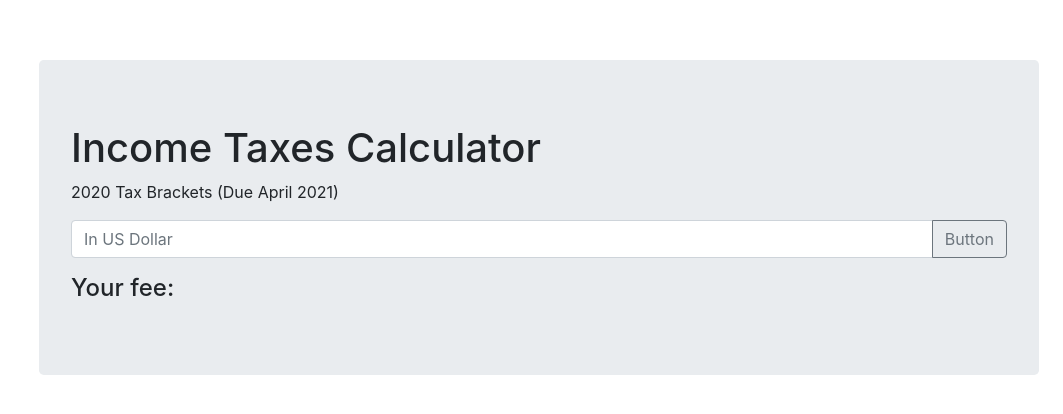
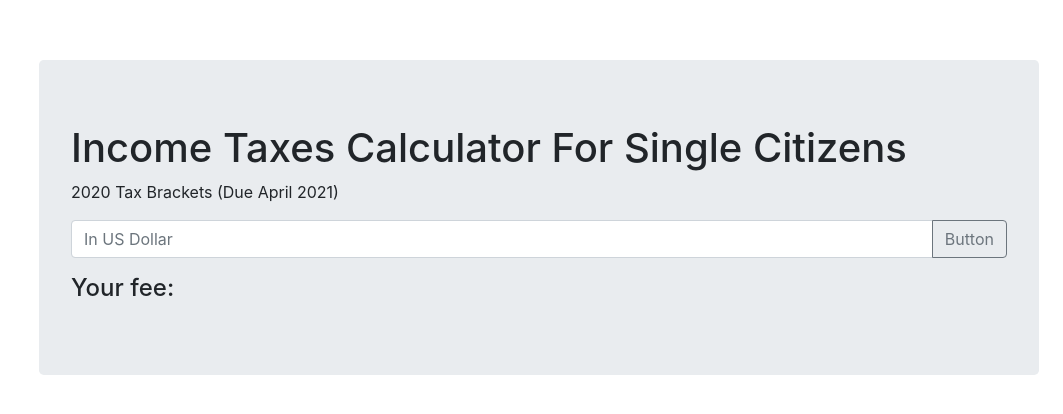
Before and after one commit to qparmacevt/Federal-Income-Tax--A.1, a plain HTML site: page index.html in a window 1280 px wide. Shown: the part 180-594 px from the top of the page, without its empty margins (217-1280 px from the left). Drawn offline with nearby package versions, Linux system fonts and the light colour scheme.

Commit message:
Fixed Header

```diff
--- a/index.html
+++ b/index.html
@@ -25,7 +25,7 @@
   <body>
 
     <div class="jumbotron">
-        <h1>Income Taxes Calculator</h1>
+        <h1>Income Taxes Calculator For Single Citizens</h1>
         <p>2020 Tax Brackets (Due April 2021)</p>
         <div class="input-group mb-3">
             <input type="text" class="form-control" id="income" placeholder="In US Dollar" aria-label="Insert income here" aria-describedby="button-addon2">
```
